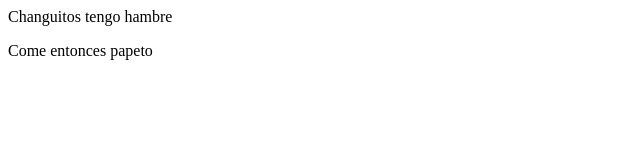
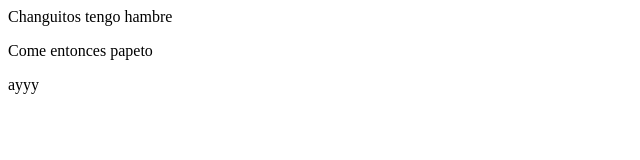
Before and after one commit to GabooAguilar/ProduccionG4, a plain HTML site: page index.html in a window 1280 px wide. Shown: the full height of the page, 0-640 px from the left. Drawn offline with Linux system fonts and the light colour scheme.

Commit message:
Update index.html

```diff
--- a/index.html
+++ b/index.html
@@ -1,2 +1,3 @@
 <p>Changuitos tengo hambre</p>
 <p>Come entonces papeto</p>
+<p>ayyy</p>
```
